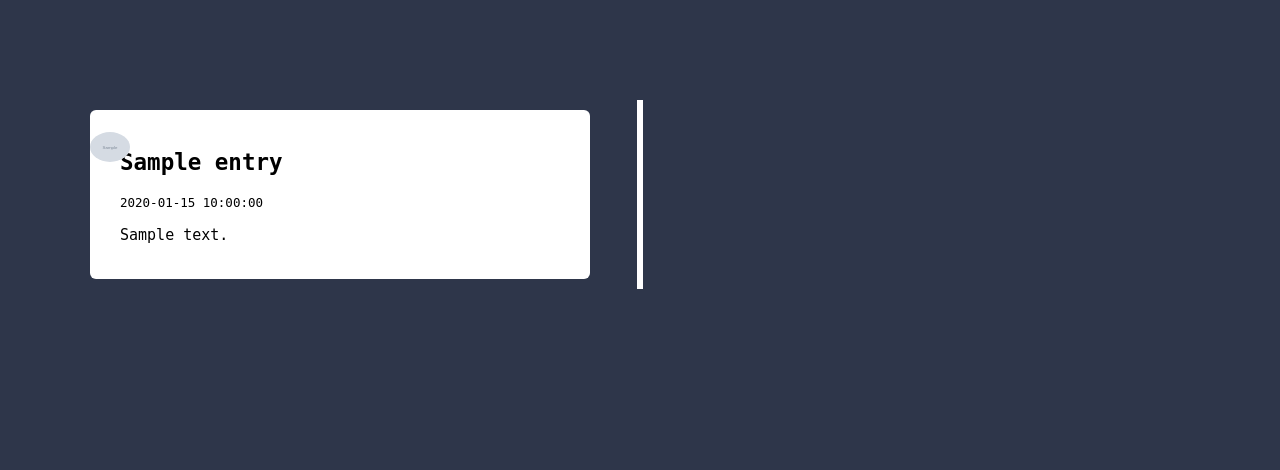
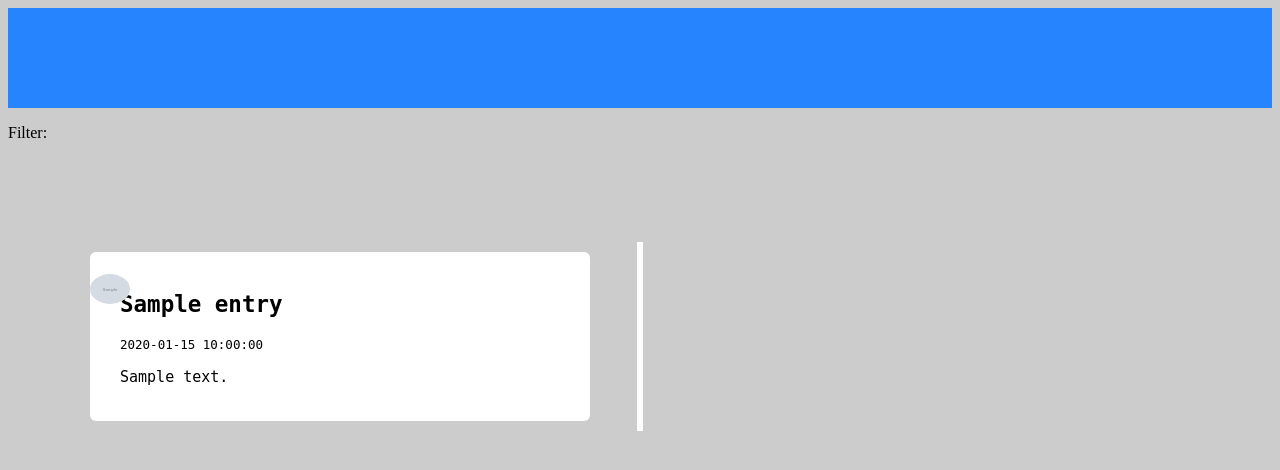
Before and after one commit to vizallati/devops-journey, a Flask app: template templates/devops-timeline.html in a window 1280 px wide. Shown: the top 470 px of the page. Run offline with Flask 2, Linux system fonts and the light colour scheme; the template is opened without the code that fills it: most values are stand-ins (such as "Sample title", 1, 10 or a date in 2020); grey boxes marked "Sample" are stand-in pictures.

```diff
--- a/app.py
+++ b/app.py
@@ -50,8 +50,8 @@ def aqa_timeline():
 def dashboard():
     if not check_user_auth():
         return redirect(url_for('login'))
-    timeline_entries = get_timeline_data()
-    recent_timeline_data = get_recent_timeline_entries()
+    timeline_entries = get_timeline_data('devops')
+    recent_timeline_data = get_recent_timeline_entries('devops')
     total_timeline_entries = len(timeline_entries)
     return render_template('dashboard.html',
                            recent_timeline_data=recent_timeline_data,
--- a/static/css/style.css
+++ b/static/css/style.css
@@ -1,12 +1,13 @@
 
 
 body {
-    background: #2e364a;
+    background: #ccc;
 }
 .timeline {
     position: relative;
     max-width: 1200px;
     margin: 100px auto;
+    background #2e364a:
 }
 .container {
     position: relative;
@@ -58,3 +59,9 @@ body {
     margin-left: -3px;
     z-index: -1;
 }
+
+.top {
+	position: relative;
+	height: 100px;
+	background: rgb(38, 132, 255);;
+}
--- a/templates/devops-timeline.html
+++ b/templates/devops-timeline.html
@@ -6,6 +6,12 @@
     <link rel="stylesheet" href="{{ url_for('static', filename='css/style.css') }}">
 </head>
 <body>
+<div class='top'></div>
+<header>
+    <p>Filter:</p>
+
+
+</header>
 <div class="timeline">
     {% for entry in timeline_data %}
     <div class="container {{ entry.side }}-container">
```
Also changed, not shown: data.py (+4 -4 lines).
